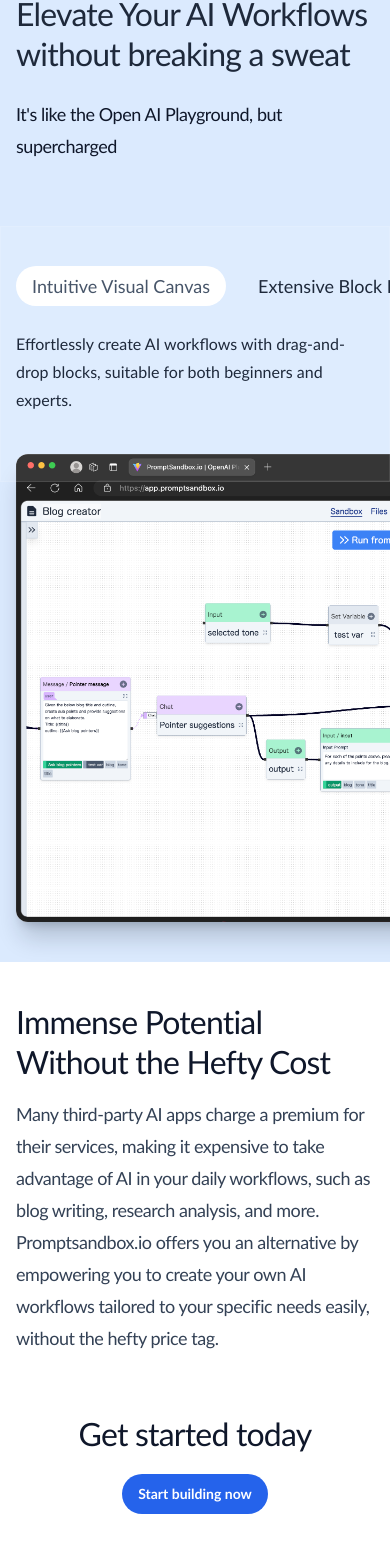
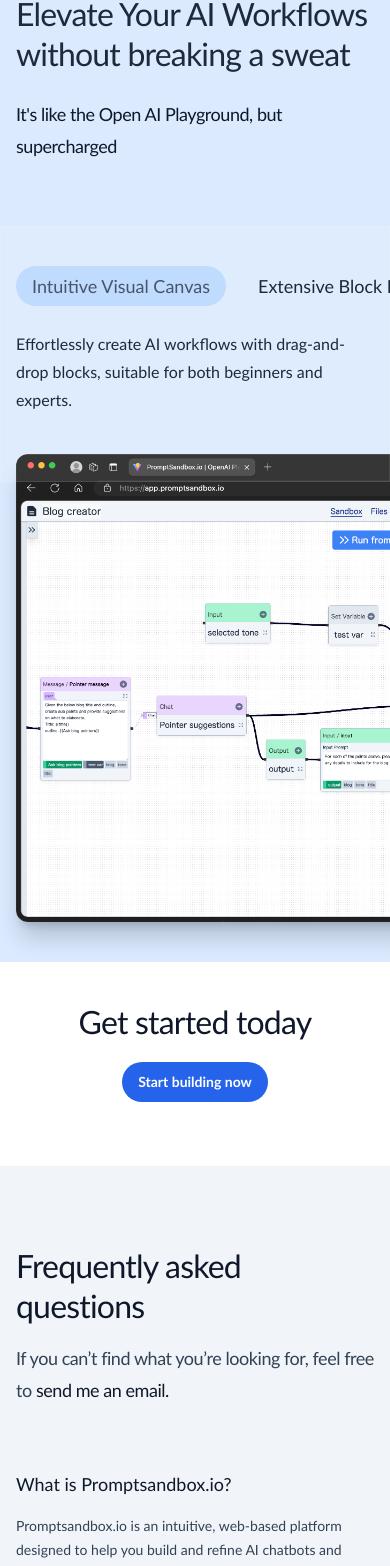
Before and after one commit to Promptsandbox-io/landing, a Next.js app: page / in a window 390 px wide. Shown: the part 718-2284 px from the top of the page. Built offline with nearby package versions, Linux system fonts and the light colour scheme.

Commit message:
spacing issue, remove secondary feature for now

```diff
--- a/src/components/Hero.jsx
+++ b/src/components/Hero.jsx
@@ -7,7 +7,7 @@ export function Hero() {
   return (
     <Container className="pb-16 pt-20 text-center lg:pt-32">
       <h1 className="mx-auto max-w-4xl font-display text-5xl font-medium tracking-tight text-slate-900 sm:text-7xl">
-        Build AI workflows with
+        Build AI workflows with{" "}
         <span className="relative whitespace-nowrap text-blue-600">
           <svg
             aria-hidden="true"
--- a/src/components/PrimaryFeatures.jsx
+++ b/src/components/PrimaryFeatures.jsx
@@ -87,14 +87,14 @@ export function PrimaryFeatures() {
                       className={clsx(
                         'group relative rounded-full px-4 py-1 lg:rounded-l-xl lg:rounded-r-none lg:p-6',
                         selectedIndex === featureIndex
-                          ? 'bg-white lg:bg-slate-400/10 lg:ring-1 lg:ring-inset lg:ring-slate-500/50'
+                          ? 'bg-blue-200 lg:bg-slate-400/10 lg:ring-1 lg:ring-inset lg:ring-slate-500/50'
                           : 'hover:bg-white/10 lg:hover:bg-white/5'
                       )}
                     >
                       <h3>
                         <Tab
                           className={clsx(
-                            'font-display text-lg [&:not(:focus-visible)]:focus:outline-none',
+                            'font-display text-lg [&:not(:focus-visible)]:focus:outline-none ',
                             selectedIndex === featureIndex
                               ? 'text-slate-600 lg:text-slate-800'
                               : 'text-slate-800 hover:text-900-800 lg:text-slate-800'
--- a/src/pages/index.jsx
+++ b/src/pages/index.jsx
@@ -22,7 +22,7 @@ export default function Home() {
       <main>
         <Hero />
         <PrimaryFeatures />
-        <SecondaryFeatures />
+        {/* <SecondaryFeatures /> */}
         <CallToAction />
         <Faqs />
       </main>
```
